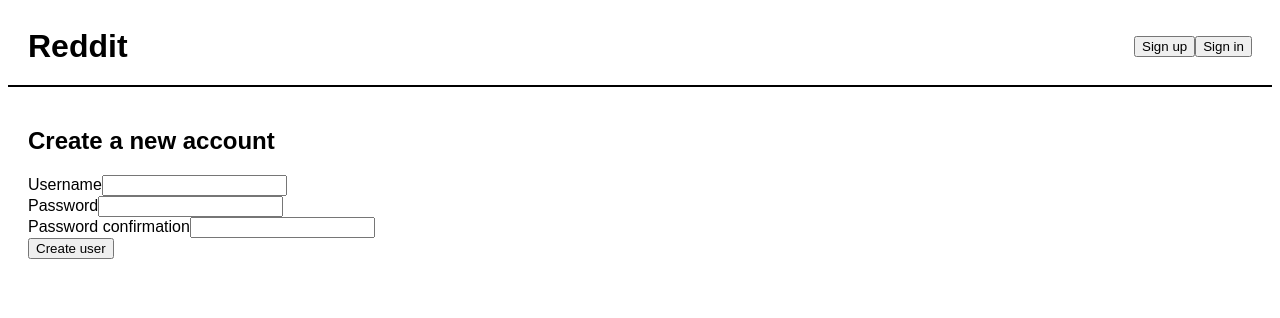
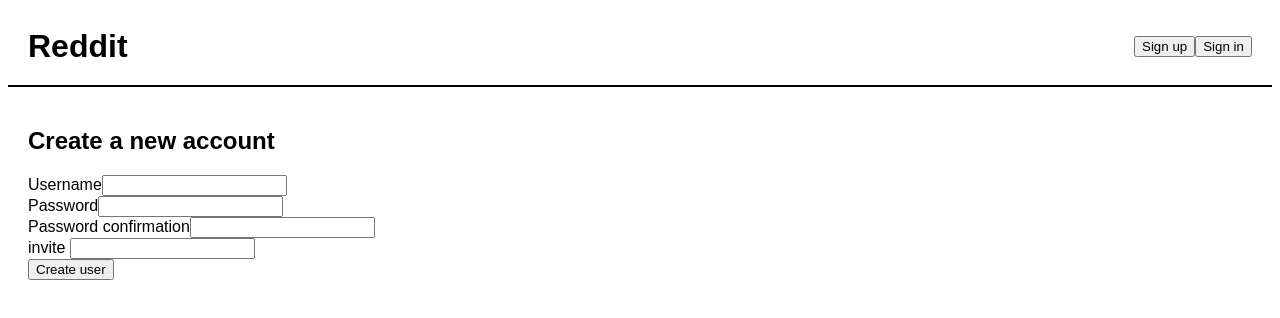
Before and after one commit to jennynguyenoberg/reddit-clone-frontend, a React (Vite) app: page /sign-up in a window 1280 px wide. Shown: the top 318 px of the page. Built offline with nearby package versions, Linux system fonts and the light colour scheme.

Commit message:
Change typo

```diff
--- a/src/routes/SignIn.tsx
+++ b/src/routes/SignIn.tsx
@@ -1,53 +1,44 @@
-import {
-  ActionFunctionArgs,
-  Form,
-  redirect,
-  useActionData,
-} from 'react-router-dom'
-import classes from './SignUp.module.css'
-import auth from '../lib/auth'
-import { ActionData } from '../types'
+import { ActionFunctionArgs, Form, redirect, useActionData } from "react-router-dom"
+import classes from './SignIn.module.css';
+import auth from "../lib/auth";
+import { ActionData } from "../types";
 
 export const action = async (args: ActionFunctionArgs) => {
-  const { request } = args
+    const { request } = args;
 
-  const formData = await request.formData()
+    const formData = await request.formData();
 
-  const username = formData.get('userName')
-  const password = formData.get('password')
+    const username = formData.get('username');
+    const password = formData.get('password');
 
     const response = await fetch(import.meta.env.VITE_BACKEND_URL + '/login', {
         headers: {
             'Content-Type': 'application/json',
         },
         method: 'POST',
-    body: JSON.stringify({ username, password }),
+        body: JSON.stringify({username, password})
     })
 
     if (!response.ok) {
-    const { message } = await response.json()
+        const { message } = await response.json();
 
-    return { message }
+        return { message };
     }
 
-  const { token } = await response.json()
-  auth.signIn(token)
+    const { token } = await response.json();
+    auth.signIn(token);
 
-  return redirect('/')
+    return redirect('/');
 }
 
 const SignIn = () => {
-  const error = useActionData() as ActionData
+    const error = useActionData() as ActionData;
 
     return (
         <div className={classes.signupForm}>
-      <h2>Sign in to Reddit</h2>
+            <h2>Sign in to Changedit</h2>
             <Form method="post">
-        {error && (
-          <p>
-            <b>Error</b> {error.message}
-          </p>
-        )}
+                { error && <p><b>Error:</b> {error.message}</p> }
 
                 <div className={classes.formGroup}>
                     <label htmlFor="username">Username</label>
@@ -65,4 +56,4 @@
     )
 }
 
-export default SignIn
+export default SignIn;
--- a/src/routes/SignUp.tsx
+++ b/src/routes/SignUp.tsx
@@ -1,23 +1,19 @@
-import {
-  ActionFunctionArgs,
-  Form,
-  redirect,
-  useActionData,
-} from 'react-router-dom'
-import classes from './SignUp.module.css'
-import { ActionData } from '../types'
+import { ActionFunctionArgs, Form, redirect, useActionData } from "react-router-dom"
+import classes from './SignUp.module.css';
+import { ActionData } from "../types";
 
 export const action = async (args: ActionFunctionArgs) => {
-  const { request } = args
+    const { request } = args;
 
-  const formData = await request.formData()
+    const formData = await request.formData();
 
-  const username = formData.get('username')
-  const password = formData.get('password')
-  const passwordConfirmation = formData.get('password_confirmation')
+    const username = formData.get('username');
+    const password = formData.get('password');
+    const invite = formData.get('invite');
+    const passwordConfirmation = formData.get('password_confirmation');
 
     if (password !== passwordConfirmation) {
-      return { message: 'Passwords don\'t match'}
+        return { message: 'Passwords don\'t match' };
     }
 
     const response = await fetch(import.meta.env.VITE_BACKEND_URL + '/register', {
@@ -25,29 +21,25 @@
             'Content-Type': 'application/json',
         },
         method: 'POST',
-    body: JSON.stringify({ username, password })
+        body: JSON.stringify({username, password, invite})
     })
 
     if (!response.ok) {
-    const { message } = await response.json()
-    return { message }
+        const { message } = await response.json();
+
+        return { message };
     }
 
-  return redirect('/sign-in')
+    return redirect('/sign-in');
 }
 
 const SignUp = () => {
-  const error = useActionData() as ActionData
-
+    const error = useActionData() as ActionData;
     return (
         <div className={classes.signupForm}>
             <h2>Create a new account</h2>
             <Form method="post">
-        {error && (
-          <p>
-            <b>Error</b> {error.message}
-          </p>
-        )}
+                { error && <p><b>Error:</b> {error.message}</p> }
 
                 <div className={classes.formGroup}>
                     <label htmlFor="username">Username</label>
@@ -59,12 +51,11 @@
                 </div>
                 <div className={classes.formGroup}>
                     <label htmlFor="password_confirmation">Password confirmation</label>
-          <input
-            type="password"
-            name="password_confirmation"
-            id="password_confirmation"
-            required
-          />
+                    <input type="password" name="password_confirmation" id="password_confirmation" required />
+                </div>
+                <div className={classes.formGroup}>
+                    <label htmlFor="invitetoken">invite </label>
+                    <input type="password" name="password_confirmation" id="password_confirmation" required />
                 </div>
                 <div>
                     <button type="submit">Create user</button>
@@ -74,4 +65,4 @@
     )
 }
 
-export default SignUp
+export default SignUp;
```
Lines whose indentation alone changed are shown as unchanged.
